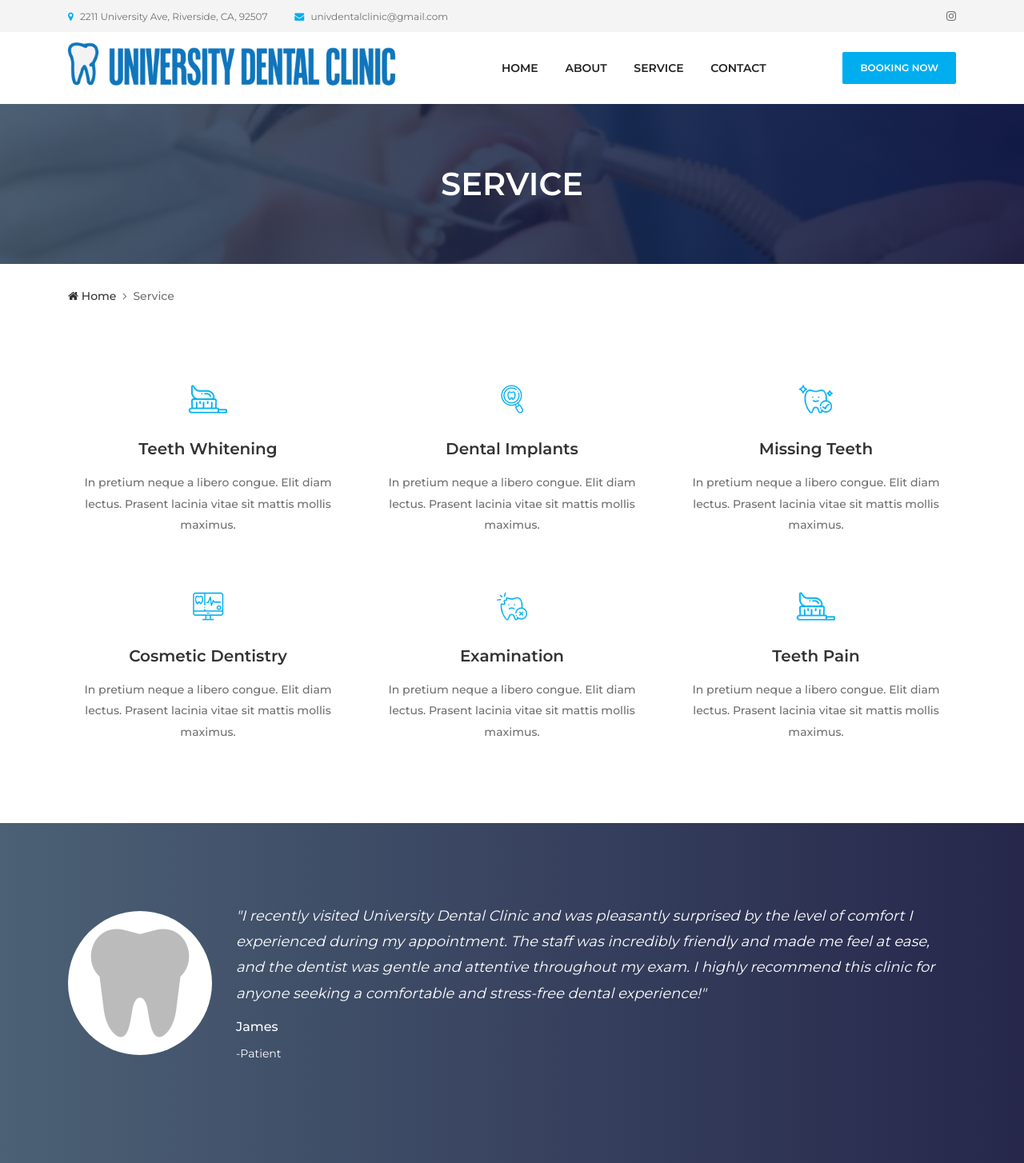
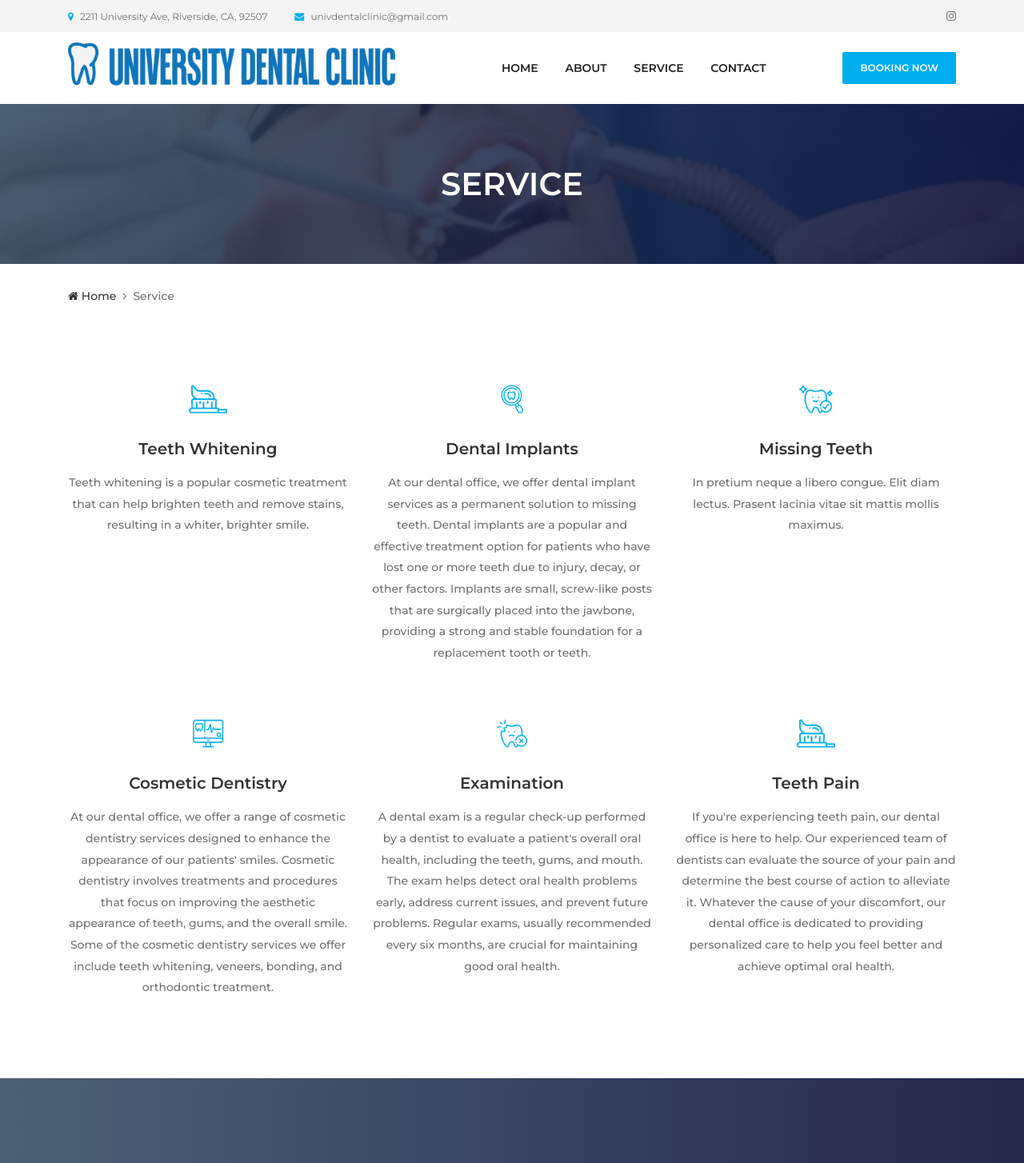
Before and after one commit to yatzix/Dental-django, a Django app: page /service.html in a window 1280 px wide. Shown: the top 1454 px of the page at 80% size. Run offline with Django 4.2, Linux system fonts and the light colour scheme; some libraries are stand-ins or nearby versions.

Commit message:
added service desc.

```diff
--- a/website/templates/service.html
+++ b/website/templates/service.html
@@ -45,8 +45,7 @@
               <img src="./img/core-img/s6.png" alt="">
             </div>
             <h5>Teeth Whitening</h5>
-            <p>In pretium neque a libero congue. Elit diam lectus. Prasent lacinia vitae sit
-              mattis mollis maximus.</p>
+            <p>Teeth whitening is a popular cosmetic treatment that can help brighten teeth and remove stains, resulting in a whiter, brighter smile.</p>
           </div>
         </div>
 
@@ -57,8 +56,7 @@
               <img src="./img/core-img/s7.png" alt="">
             </div>
             <h5>Dental Implants</h5>
-            <p>In pretium neque a libero congue. Elit diam lectus. Prasent lacinia vitae sit
-              mattis mollis maximus.</p>
+            <p>At our dental office, we offer dental implant services as a permanent solution to missing teeth. Dental implants are a popular and effective treatment option for patients who have lost one or more teeth due to injury, decay, or other factors. Implants are small, screw-like posts that are surgically placed into the jawbone, providing a strong and stable foundation for a replacement tooth or teeth.</p>
           </div>
         </div>
 
@@ -81,8 +79,7 @@
               <img src="./img/core-img/s9.png" alt="">
             </div>
             <h5>Cosmetic Dentistry</h5>
-            <p>In pretium neque a libero congue. Elit diam lectus. Prasent lacinia vitae sit
-              mattis mollis maximus.</p>
+            <p>At our dental office, we offer a range of cosmetic dentistry services designed to enhance the appearance of our patients' smiles. Cosmetic dentistry involves treatments and procedures that focus on improving the aesthetic appearance of teeth, gums, and the overall smile. Some of the cosmetic dentistry services we offer include teeth whitening, veneers, bonding, and orthodontic treatment.</p>
           </div>
         </div>
 
@@ -93,8 +90,7 @@
               <img src="./img/core-img/s10.png" alt="">
             </div>
             <h5>Examination</h5>
-            <p>In pretium neque a libero congue. Elit diam lectus. Prasent lacinia vitae sit
-              mattis mollis maximus.</p>
+            <p>A dental exam is a regular check-up performed by a dentist to evaluate a patient's overall oral health, including the teeth, gums, and mouth. The exam helps detect oral health problems early, address current issues, and prevent future problems. Regular exams, usually recommended every six months, are crucial for maintaining good oral health.</p>
           </div>
         </div>
 
@@ -105,8 +101,7 @@
               <img src="./img/core-img/s6.png" alt="">
             </div>
             <h5>Teeth Pain</h5>
-            <p>In pretium neque a libero congue. Elit diam lectus. Prasent lacinia vitae sit
-              mattis mollis maximus.</p>
+            <p>If you're experiencing teeth pain, our dental office is here to help. Our experienced team of dentists can evaluate the source of your pain and determine the best course of action to alleviate it. Whatever the cause of your discomfort, our dental office is dedicated to providing personalized care to help you feel better and achieve optimal oral health.</p>
           </div>
         </div>
 
```
